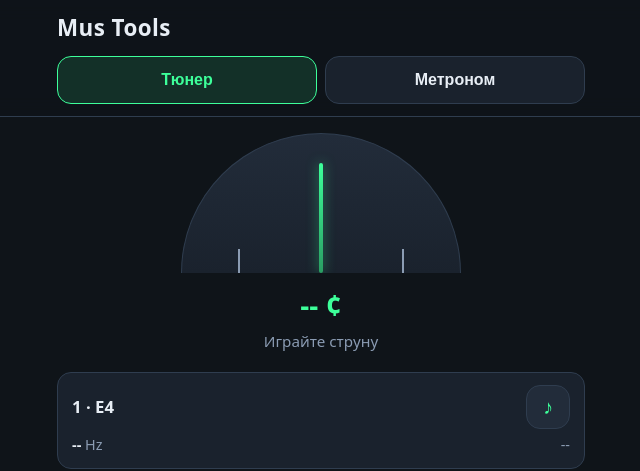
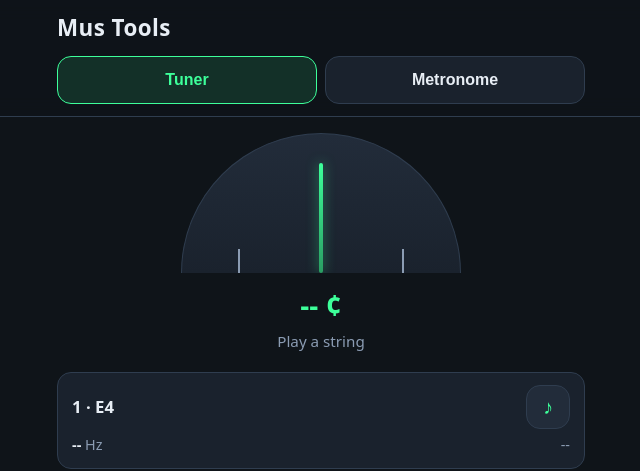
Before and after one commit to KaterynaSel/tuner-metronome_proj, a website built with Vite: page index.html in a window 1280 px wide. Shown: the top 471 px of the page, 319-959 px from the left. Built offline with nearby package versions, Linux system fonts and the light colour scheme; no server answers.

Commit message:
EN localize

```diff
--- a/index.html
+++ b/index.html
@@ -1,11 +1,11 @@
 <!DOCTYPE html>
-<html lang="ru">
+<html lang="en">
 
 <head>
   <meta charset="UTF-8" />
   <meta name="viewport" content="width=device-width, initial-scale=1.0, viewport-fit=cover" />
   <meta name="theme-color" content="#0f1419" />
-  <meta name="description" content="Тюнер для гитары и метроном — Mus Tools" />
+  <meta name="description" content="Guitar tuner and metronome — Mus Tools" />
   <link rel="manifest" href="/manifest.json" />
   <link rel="icon" href="/icons/icon.svg" type="image/svg+xml" />
   <link rel="stylesheet" href="/css/style.css" />
@@ -16,22 +16,22 @@
   <header class="site-header">
     <div class="site-header__inner">
       <h1 class="site-title">Mus Tools</h1>
-      <nav class="site-nav" aria-label="Инструменты">
-        <button type="button" class="nav-btn active" data-panel="tuner">Тюнер</button>
-        <button type="button" class="nav-btn" data-panel="metronome">Метроном</button>
+      <nav class="site-nav" aria-label="Tools">
+        <button type="button" class="nav-btn active" data-panel="tuner">Tuner</button>
+        <button type="button" class="nav-btn" data-panel="metronome">Metronome</button>
       </nav>
     </div>
   </header>
 
   <main class="site-main">
-    <section id="panel-tuner" class="panel" aria-label="Тюнер">
+    <section id="panel-tuner" class="panel" aria-label="Tuner">
       <div class="tuner-display">
         <div class="tuner-gauge" aria-hidden="true">
           <div class="tuner-gauge__scale"></div>
           <div id="tuner-needle" class="tuner-gauge__needle"></div>
         </div>
         <p class="tuner-cents"><span id="tuner-cents">--</span> ¢</p>
-        <p class="tuner-note" id="tuner-active-string">Играйте струну</p>
+        <p class="tuner-note" id="tuner-active-string">Play a string</p>
       </div>
 
       <div class="string-list">
@@ -98,7 +98,7 @@
       </div>
     </section>
 
-    <section id="panel-metronome" class="panel" hidden aria-label="Метроном">
+    <section id="panel-metronome" class="panel" hidden aria-label="Metronome">
       <div class="metro-card">
         <p class="metro-bpm-display"><span id="metroBpmDisplay">120</span> BPM</p>
 
--- a/js/tuner.js
+++ b/js/tuner.js
@@ -416,7 +416,7 @@ function resetTunerDisplay() {
         centsEl.textContent = '--';
         centsEl.style.color = '';
     }
-    if (activeLabel) activeLabel.textContent = 'Играйте струну';
+    if (activeLabel) activeLabel.textContent = 'Play a string';
     if (gauge) {
         gauge.style.removeProperty('--tuning-color');
         gauge.style.borderColor = '';
```
Also changed, not shown: public/manifest.json.
